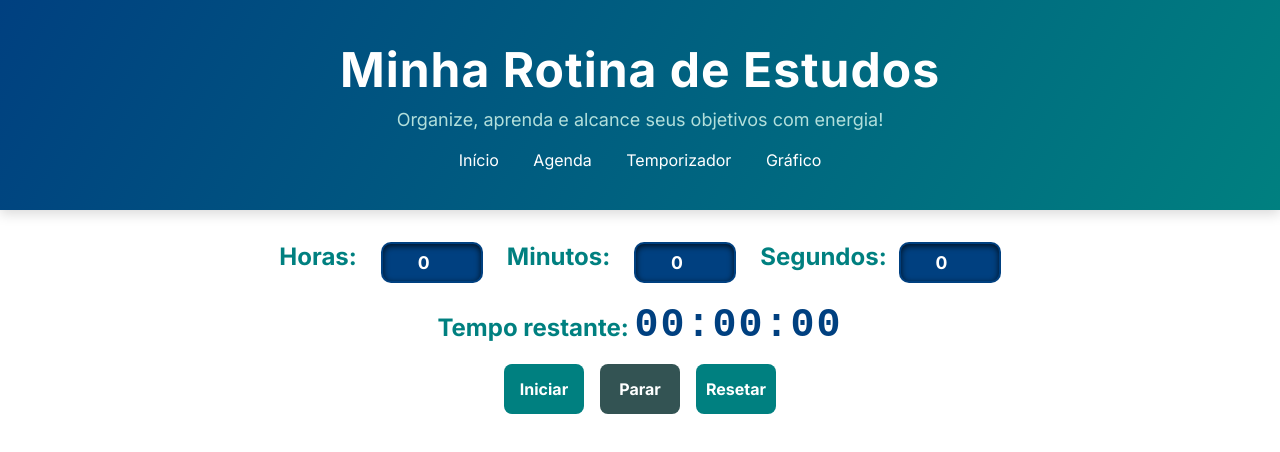
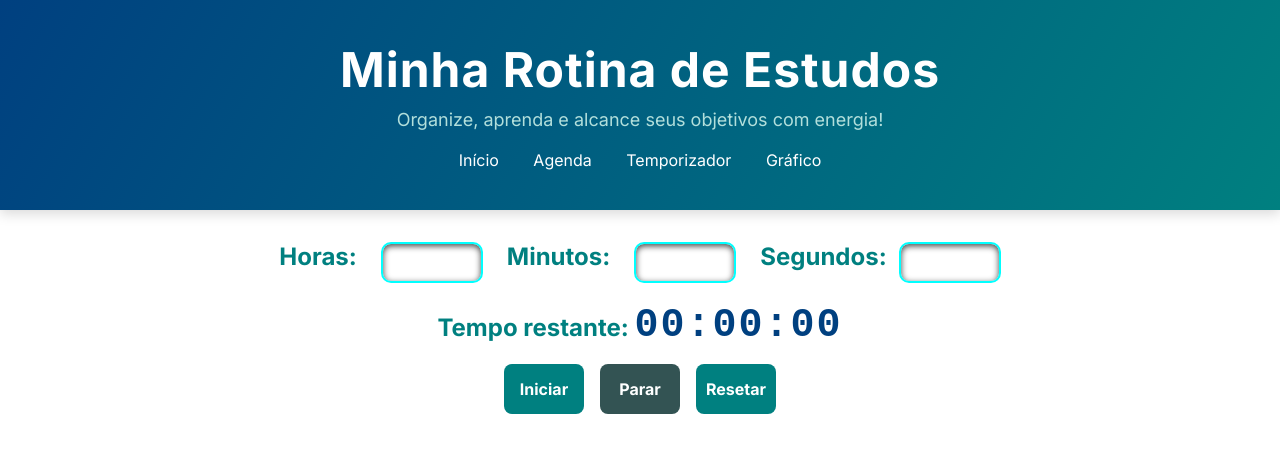
Before and after one commit to PedroHenriqueAnjos/facagoraV1, a plain HTML site: page temporizador.html in a window 1280 px wide. Drawn offline with Linux system fonts and the light colour scheme.

Commit message:
Refactor CSS styles and improve structure

```diff
--- a/styletempo.css
+++ b/styletempo.css
@@ -68,9 +68,9 @@ main {
   padding: 8px 14px;
   font-size: 1.1rem;
   border-radius: 10px;
-  border: 2px solid transparent;
+  border: 2px solid cyan;
   text-align: center;
-  background-color: #004080;
+  background-color: #ffffff;
   color: #ffffff;
   box-shadow: inset 0 2px 6px rgba(0,0,0,0.75);
   transition: background-color 0.3s ease, border-color 0.3s ease, box-shadow 0.3s ease;
```
